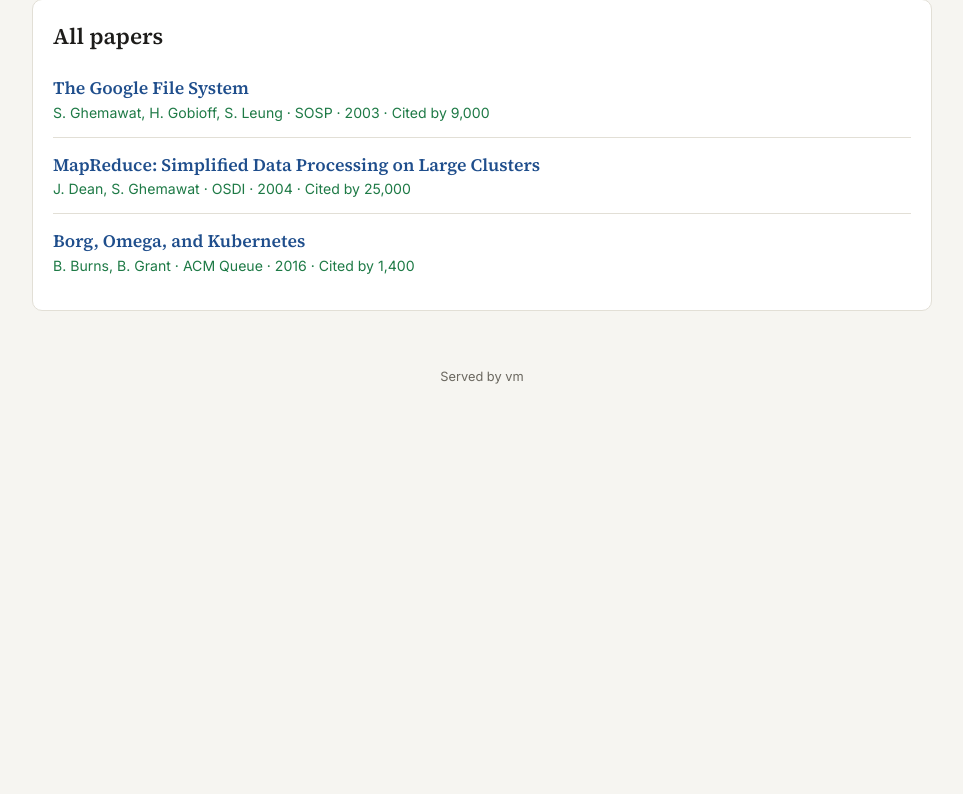
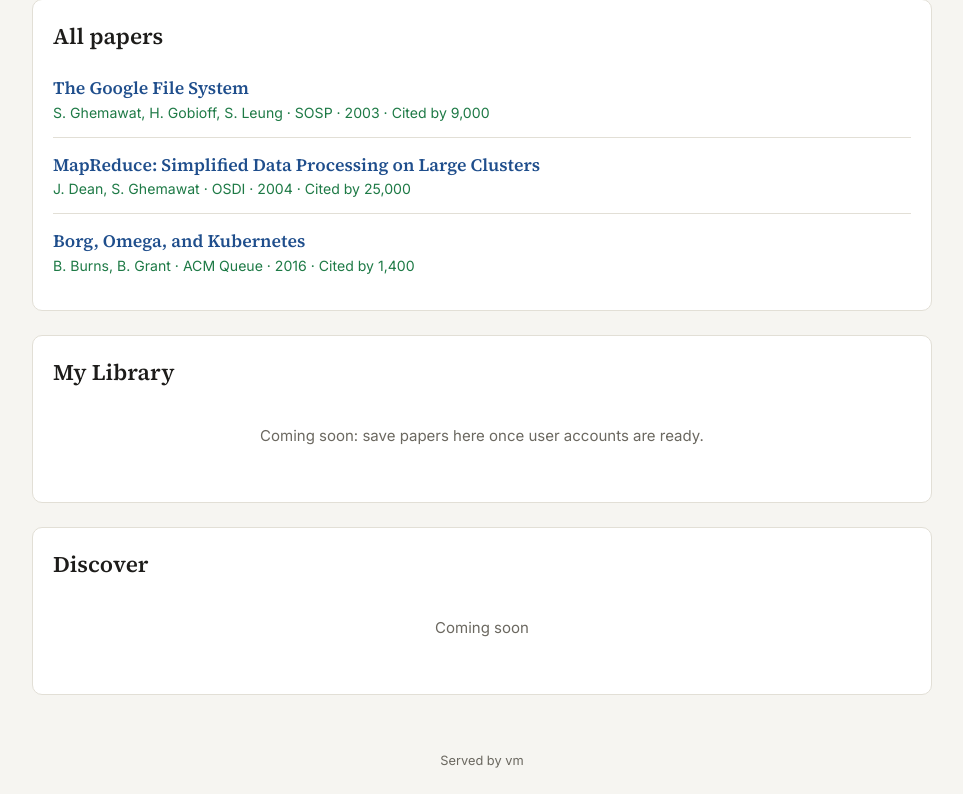
Before and after one commit to jonahL11/ecs781p-cloud-computing-api, a Flask app: page /dashboard in a window 1280 px wide. Shown: the part 278-1072 px from the top of the page, without its empty margins (158-1121 px from the left). Before the commit the page ends 662 px from the top, so only its background shows below. Run offline with Flask 3, Linux system fonts and the light colour scheme.

Commit message:
Dashboard, sidebar with menu and tabs

```diff
--- a/src/static/js/dashboard.js
+++ b/src/static/js/dashboard.js
@@ -51,7 +51,6 @@ async function loadPapers(query = "") {
     };
   }
 
-// Search as the user types
 const searchInput = document.getElementById("search-input");
 searchInput.addEventListener("input", debounce(() => {
   loadPapers(searchInput.value.trim());
@@ -68,29 +67,6 @@ document.getElementById("add-paper-btn").addEventListener("click", () => {
 });
 
 document.getElementById("cancel-btn").addEventListener("click", () => modal.close());
-
-form.addEventListener("submit", async (event) => {
-  event.preventDefault();
-  const body = Object.fromEntries(new FormData(form));
-
-  try {
-    const response = await fetch("/api/papers", {
-      method: "POST",
-      headers: { "Content-Type": "application/json" },
-      body: JSON.stringify(body),
-    });
-    const data = await response.json();
-
-    if (response.status !== 201) {
-      formError.textContent = data.error;
-      return;
-    }
-    modal.close();
-    loadPapers(searchInput.value.trim());
-  } catch (error) {
-    formError.textContent = "Couldn't save: " + error.message;
-  }
-});
 
 form.addEventListener("submit", async (event) => {
   event.preventDefault();
@@ -130,3 +106,51 @@ async function loadServerInfo() {
   }
 }
 loadServerInfo();
+
+// Sidebar
+const sidebar = document.getElementById("sidebar");
+const overlay = document.getElementById("overlay");
+
+function openSidebar() {
+  sidebar.classList.add("open");
+  overlay.classList.add("show");
+}
+
+function closeSidebar() {
+  sidebar.classList.remove("open");
+  overlay.classList.remove("show");
+}
+
+document.getElementById("menu-btn").addEventListener("click", openSidebar);
+overlay.addEventListener("click", closeSidebar);   // click outside to close
+
+// Press Esc to close
+document.addEventListener("keydown", (event) => {
+  if (event.key === "Escape") closeSidebar();
+});
+
+const panels = {
+  all: document.getElementById("papers-panel"),
+  library: document.getElementById("library-panel"),
+  discover: document.getElementById("discover-panel"),
+};
+
+function showView(view) {
+  for (const name in panels) {
+    panels[name].classList.toggle("hidden", name !== view);
+  }
+
+  document.querySelectorAll(".nav-item").forEach((tab) => {
+    tab.classList.toggle("active", tab.dataset.view === view);
+  });
+
+  const onAll = view === "all";
+  document.getElementById("search-input").classList.toggle("hidden", !onAll);
+  document.getElementById("add-paper-btn").classList.toggle("hidden", !onAll);
+
+  closeSidebar();
+}
+
+document.querySelectorAll(".nav-item").forEach((tab) => {
+  tab.addEventListener("click", () => showView(tab.dataset.view));
+});
--- a/src/templates/dashboard.html
+++ b/src/templates/dashboard.html
@@ -24,11 +24,21 @@
           <button class="btn btn-primary" id ="add-paper-btn">+ Add paper</button>
           <input type="search" id="search-input" class="search"
            placeholder="Search titles, authors, venues…" autocomplete="off">
-          <section class="panel">
+           <section class="panel" id="papers-panel">
             <h2>All papers</h2>
             <ul class="paper-list" id="paper-list">
               <li>Loading…</li>
             </ul>
+          </section>
+
+          <section class="panel hidden" id="library-panel">
+            <h2>My Library</h2>
+            <p class="empty">Coming soon: save papers here once user accounts are ready.</p>
+          </section>
+
+          <section class="panel hidden" id="discover-panel">
+            <h2>Discover</h2>
+            <p class="empty">Coming soon</p>
           </section>
         </main>
 
```
